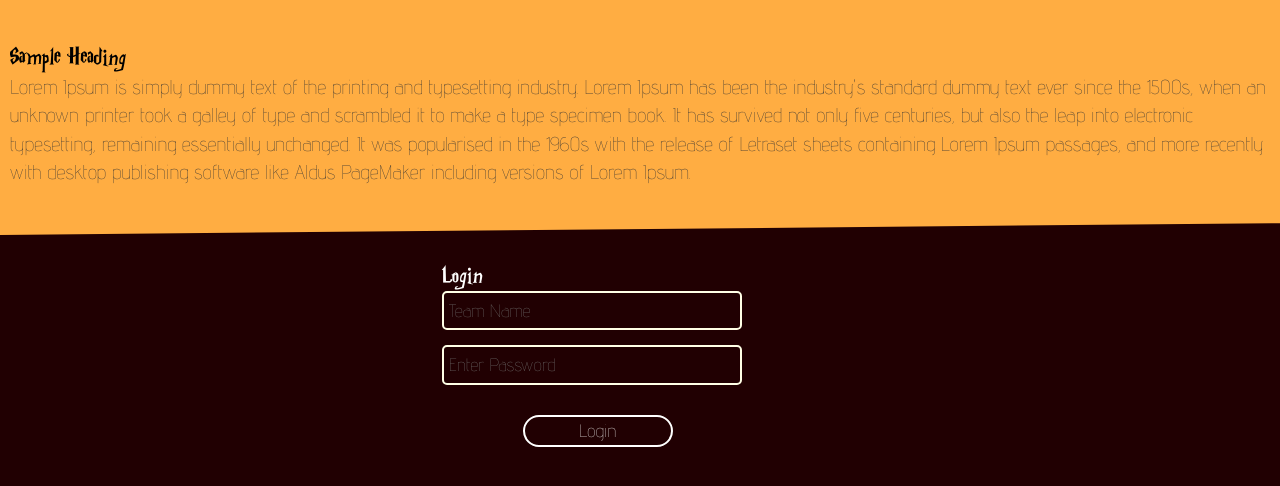
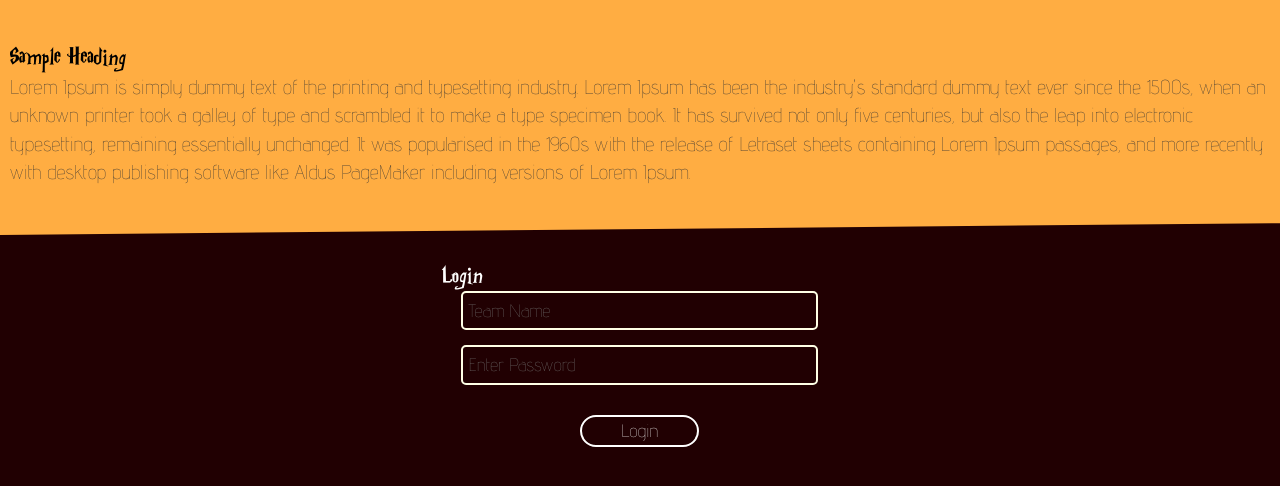
Before and after one commit to santhisenan/TreasureHunt, a CodeIgniter app: page /database/main in a window 1280 px wide. Shown: the part 71-557 px from the top of the page. Run offline with CodeIgniter, Linux system fonts and the light colour scheme.

Commit message:
minor design tweaks in login forms

```diff
--- a/ci/application/views/adminLoginView.php
+++ b/ci/application/views/adminLoginView.php
@@ -1,4 +1,4 @@
-<div class="row form-container">
+<div class="row form-container login-form-container">
 			<div class="col-md-4 col-md-offset-4 col-xs-10 col-xs-offset-1">
 				<div class="row ">
 					<div class="">
@@ -12,7 +12,7 @@
 								<input class = "input-login" type="password" name="password" placeholder="password">
 							</div>
 							<div class = "form-group row">
-								<div class="col-md-4 col-md-offset-2 col-xs-4 col-xs-offset-3">
+								<div class="col-md-4 col-md-offset-4 col-xs-6 col-xs-offset-3 submit-btn-div">
 									<button class="btn-primary submit-btn" type="submit" name="submit" value="Login">Login</button>
 								</div>
 							</div>
--- a/ci/application/views/loginView.php
+++ b/ci/application/views/loginView.php
@@ -9,9 +9,9 @@
 			<div class="row login-form-container">
 				<div class="col-md-4 col-md-offset-4 col-xs-10 col-xs-offset-1">
 					<div class="row ">
-					<div >
+						<div>
 						<span class="login-head">Login</span>
-					<div>
+						<div class="login-form-container-inner">
 							<form action="loginController/loginValidate" method="POST">
 								<div class = "form-group ">
 									<input class = "input-login" type="text" name="teamName" placeholder="Team Name">
@@ -20,7 +20,7 @@
 									<input class = "input-login" type="password" name="teamPass" placeholder="Enter Password">
 								</div>
 								<div class = "form-group row">
-								<div class="col-md-4 col-md-offset-2 col-xs-4 col-xs-offset-3">
+									<div class="col-md-4 col-md-offset-4 col-xs-6 col-xs-offset-3 submit-btn-div">
 										<button class="btn-primary submit-btn" type="submit" name="submit" value="Login">Login</button>
 									</div>
 								</div>
--- a/ci/application/views/templates/headerTemplate.php
+++ b/ci/application/views/templates/headerTemplate.php
@@ -22,7 +22,7 @@
     </div>
     <div class="collapse navbar-collapse" id="myNavbar">
       <ul class="nav navbar-nav navbar-right">
-        <li class="active "><a href="<?php echo base_url("css/admin_styles.css") ?>">Home</a></li>
+        <li class="active "><a href="<?php echo base_url("main") ?>">Home</a></li>
         <li><a href="#">How to play ?</a></li>
 		<li><a href="<?php echo base_url("adminController") ?>">Admin</a></li>
 		<li><a href="#">Contact</a></li>
--- a/ci/css/styles_form.css
+++ b/ci/css/styles_form.css
@@ -58,7 +58,7 @@
 }
 
 .input-login{
-	width:300px;
+	width:100%;
 	overflow:hidden;
 }
 
@@ -89,7 +89,7 @@
 }
 
 .submit-btn{
-	width:150px;
+	width:100%;
 	padding-left:auto;
 	padding-right: auto;
 	font-size: 18px;
@@ -141,3 +141,15 @@
 	padding: 0px;
 	margin: 0px;
 }
+
+.login-form-container{
+	width: 100%;
+}
+.login-form-container-inner{
+	width:90%;
+    margin: 0 auto;
+}
+
+.submit-btn-div{
+	padding: 0px;
+}
```
Lines whose indentation alone changed are shown as unchanged.
